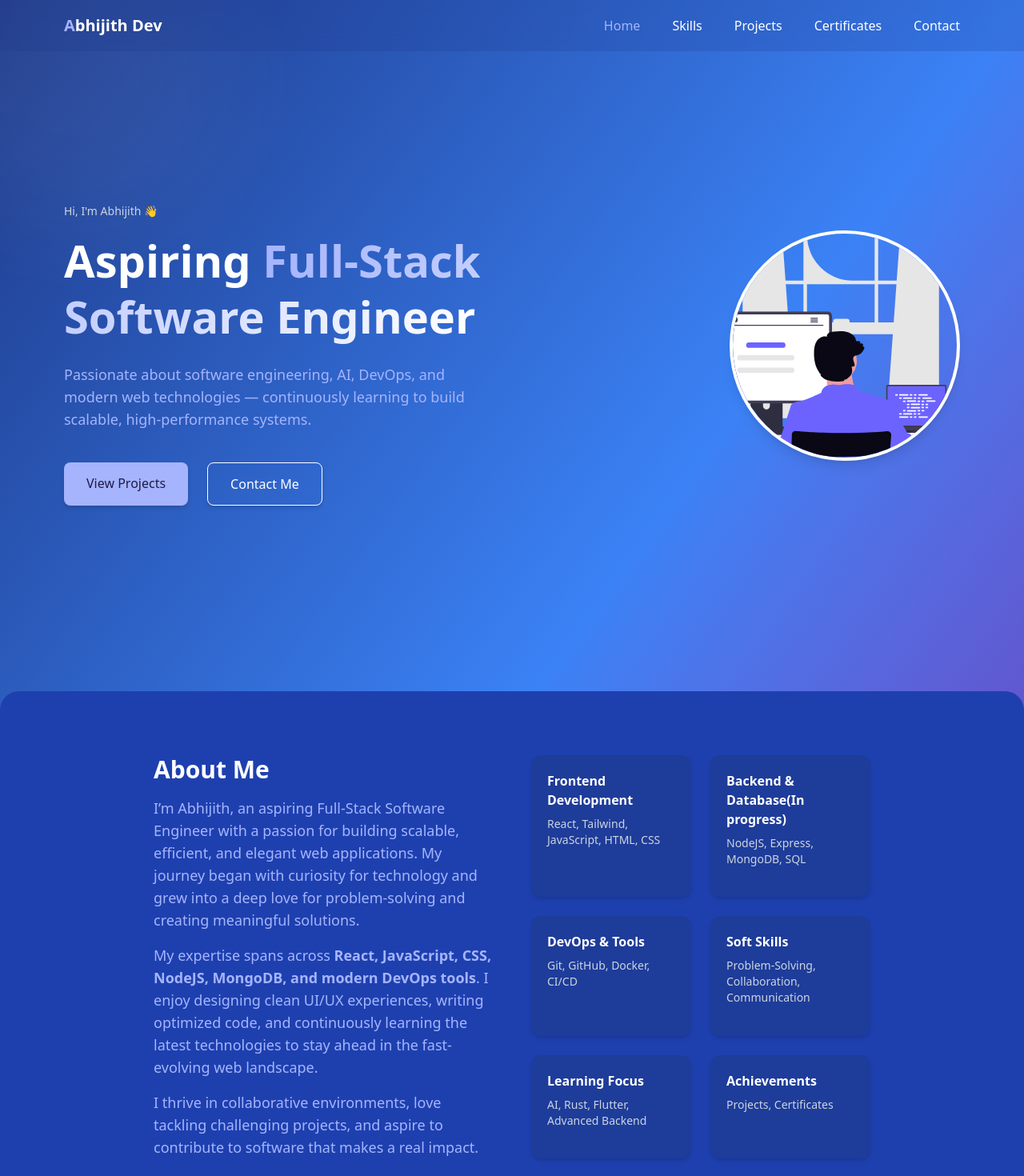
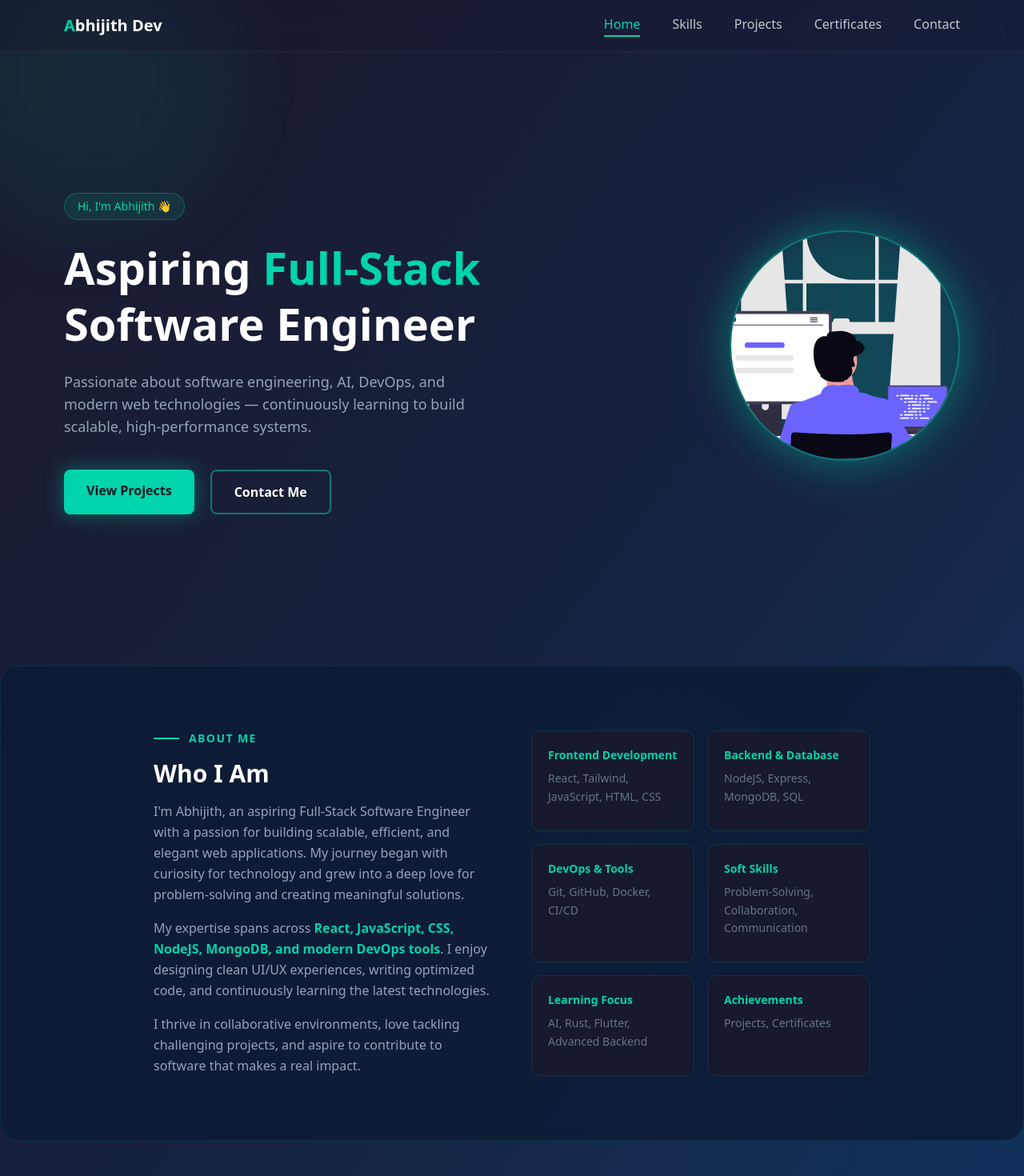
Before and after one commit to abhijith-dev3/portfolio-website, a React (Vite) app: page / in a window 1280 px wide. Shown: the top 1470 px of the page at 80% size. Built offline with nearby package versions, Linux system fonts and the light colour scheme.

Commit message:
Updated UI

```diff
--- a/src/components/Navbar.jsx
+++ b/src/components/Navbar.jsx
@@ -17,20 +17,17 @@ export default function Navbar() {
 
   return (
     <nav
-      className={`fixed top-0 left-0 w-full z-50 transition-all ${
+      className={`fixed top-0 left-0 w-full z-50 transition-all duration-300 ${
         isHome
-          ? "bg-[#1E3A8A]/20 backdrop-blur-md text-white"
+          ? "bg-[#1A1A2E]/30 backdrop-blur-md text-white border-b border-[#00D4AA]/10"
           : "bg-white border-b border-gray-200 text-[#0F172A]"
       }`}
     >
       <div className="max-w-7xl mx-auto flex items-center justify-between px-8 md:px-20 h-16">
+
         {/* Logo */}
-        <div className={`text-xl font-bold`}>
-          <span
-            className={`${
-              isHome ? "text-[#A5B4FC]" : "text-[#1E3A8A]"
-            }`}
-          >
+        <div className="text-xl font-bold">
+          <span className={isHome ? "text-[#00D4AA]" : "text-[#00D4AA]"}>
             A
           </span>
           bhijith Dev
@@ -44,10 +41,10 @@ export default function Navbar() {
               to={link.path}
               className={({ isActive }) =>
                 isActive
-                  ? "text-[#A5B4FC]"
+                  ? `text-[#00D4AA] border-b-2 border-[#00D4AA] pb-0.5`
                   : isHome
-                  ? "hover:text-[#A5B4FC] transition-colors duration-300"
-                  : "hover:text-[#1E3A8A] transition-colors duration-300"
+                  ? "text-white/75 hover:text-[#00D4AA] transition-colors duration-300"
+                  : "text-[#334155] hover:text-[#00D4AA] transition-colors duration-300"
               }
             >
               {link.name}
@@ -59,7 +56,7 @@ export default function Navbar() {
         <div className="md:hidden">
           <button
             onClick={() => setMobileOpen(!mobileOpen)}
-            className="text-2xl focus:outline-none"
+            className={`text-2xl focus:outline-none ${isHome ? "text-white" : "text-[#0F172A]"}`}
           >
             {mobileOpen ? <HiOutlineX /> : <HiOutlineMenu />}
           </button>
@@ -68,9 +65,7 @@ export default function Navbar() {
 
       {/* Mobile Menu */}
       {mobileOpen && (
-        <div
-          className={`md:hidden bg-white text-[#0F172A] border-t border-gray-200 flex flex-col items-center py-4 space-y-4`}
-        >
+        <div className="md:hidden bg-[#16213E] text-white border-t border-[#00D4AA]/20 flex flex-col items-center py-4 space-y-4">
           {links.map((link) => (
             <NavLink
               key={link.name}
@@ -78,8 +73,8 @@ export default function Navbar() {
               onClick={() => setMobileOpen(false)}
               className={({ isActive }) =>
                 isActive
-                  ? "text-[#A5B4FC] font-semibold"
-                  : "hover:text-[#1E3A8A] transition-colors duration-300"
+                  ? "text-[#00D4AA] font-semibold"
+                  : "text-white/75 hover:text-[#00D4AA] transition-colors duration-300"
               }
             >
               {link.name}
--- a/src/pages/Certificates.jsx
+++ b/src/pages/Certificates.jsx
@@ -2,14 +2,13 @@ import React from "react";
 import { motion } from "framer-motion";
 console.log(motion)
 import CertificateCard from "../components/CertificateCard";
-import frontend from "../assets/images/frontend.png"
+import frontend from "../assets/images/frontend.png";
 import javascript from "../assets/images/javascript.png";
-import webdesign from "../assets/images/webdesign.png"
+import webdesign from "../assets/images/webdesign.png";
 import uxui from "../assets/images/uxui.png";
 import javascriptrs from "../assets/images/pdf/javascriptrs.pdf";
 import webdesignrs from "../assets/images/pdf/webdesignrs.pdf";
 import uxrs from "../assets/images/pdf/uxrs.pdf";
-
 
 export default function Certificates() {
   const certificates = [
@@ -31,16 +30,14 @@ export default function Certificates() {
     {
       name: "UX/UI Design",
       logo: uxui,
-      link: uxrs
+      link: uxrs,
     },
-    // Add more...
   ];
 
-  // Motion variants for container & cards
   const container = {
     hidden: {},
     visible: {
-      transition: { staggerChildren: 0.15 }, // stagger the card animations
+      transition: { staggerChildren: 0.15 },
     },
   };
 
@@ -50,33 +47,37 @@ export default function Certificates() {
   };
 
   return (
-    <section className="min-h-screen px-8 md:px-20 pt-24 relative overflow-hidden
-                        bg-gradient-to-br from-[#f0f4f8] to-[#dbeafe]">
+    <section className="min-h-screen px-8 md:px-20 pt-24 pb-20 relative overflow-hidden bg-white">
 
-      {/* Background Circles */}
-      <div className="absolute -top-20 -left-20 w-72 h-72 bg-[#A5B4FC]/20 rounded-full animate-pulse"></div>
-      <div className="absolute -bottom-32 -right-10 w-96 h-96 bg-[#3B82F6]/10 rounded-full animate-pulse z-0"></div>
+      {/* Decorative Bubbles */}
+      <div className="absolute -top-20 -left-20 w-72 h-72 bg-[#00D4AA]/10 rounded-full animate-pulse pointer-events-none"></div>
+      <div className="absolute -bottom-32 -right-10 w-96 h-96 bg-[#0F3460]/10 rounded-full animate-pulse pointer-events-none z-0"></div>
 
       {/* Section Heading */}
       <motion.div
-        className="text-center mb-12"
+        className="text-center mb-14"
         initial={{ opacity: 0, y: -20 }}
         whileInView={{ opacity: 1, y: 0 }}
         viewport={{ once: true }}
         transition={{ duration: 0.6 }}
       >
-        <p className="text-sm uppercase tracking-widest text-[#1E3A8A] mb-2">CERTIFICATES</p>
-        <h1 className="text-4xl md:text-5xl font-bold text-[#0F172A] mb-2">
-          Things I’ve Achieved
+        {/* Teal label matches home page accent color */}
+        <p className="text-xs uppercase tracking-[4px] text-[#00D4AA] font-semibold mb-3">
+          CERTIFICATES
+        </p>
+        <h1 className="text-4xl md:text-5xl font-bold text-[#0F172A] mb-4">
+          Things I've Achieved
         </h1>
-        <p className="text-lg md:text-xl text-[#475569]">
+        {/* Small teal underline — same style as Home page dividers */}
+        <div className="w-12 h-0.5 bg-[#00D4AA] mx-auto mb-5"></div>
+        <p className="text-lg text-[#475569]">
           Verified courses and achievements that showcase my skills and growth.
         </p>
       </motion.div>
 
       {/* Certificates Grid */}
       <motion.div
-        className="grid grid-cols-1 sm:grid-cols-2 md:grid-cols-3 gap-8 z-10"
+        className="grid grid-cols-1 sm:grid-cols-2 md:grid-cols-3 gap-8 relative z-10"
         variants={container}
         initial="hidden"
         whileInView="visible"
--- a/src/pages/Home.jsx
+++ b/src/pages/Home.jsx
@@ -1,8 +1,7 @@
 import { Link } from "react-router-dom";
 import { motion } from "framer-motion";
-import profileImg from "../assets/profileImg.svg"; // ✅ Make sure path is correct
-
-console.log(motion);
+import profileImg from "../assets/profileImg.svg";
+console.log(motion)
 
 const scrollFadeUp = {
   hidden: { opacity: 0, y: 40 },
@@ -11,38 +10,52 @@ const scrollFadeUp = {
 
 export default function Home() {
   return (
-    <div className="relative bg-gradient-to-br from-[#1E3A8A] via-[#3B82F6] to-[#6B21A8] text-white overflow-hidden">
+    <div className="relative bg-gradient-to-br from-[#1A1A2E] via-[#16213E] to-[#0F3460] text-white overflow-hidden">
+
+      {/* Teal glow orbs */}
+      <motion.div
+        className="absolute inset-0 pointer-events-none"
+        initial={{ scale: 0 }}
+        animate={{ scale: 1 }}
+        transition={{ duration: 1.5, ease: "easeOut" }}
+      >
+        <div className="w-96 h-96 bg-[#00D4AA]/8 rounded-full absolute -top-24 -left-24 blur-3xl animate-pulse"></div>
+        <div className="w-72 h-72 bg-[#00D4AA]/6 rounded-full absolute top-1/2 right-1/4 blur-2xl animate-pulse"></div>
+        <div className="w-64 h-64 bg-[#00D4AA]/5 rounded-full absolute -bottom-16 -right-12 blur-3xl animate-pulse"></div>
+      </motion.div>
 
       {/* Hero Section */}
       <section className="flex flex-col md:flex-row items-center px-8 md:px-20 pt-16 min-h-screen gap-8">
 
         {/* Left Side: Intro */}
         <div className="flex-1 max-w-3xl">
-          <motion.p
-            className="text-sm text-[#CBD5E1] mb-4 mt-5.5"
+          <motion.div
+            className="inline-flex items-center gap-2 bg-[#00D4AA]/10 border border-[#00D4AA]/30 rounded-full px-4 py-1.5 mb-6 mt-5"
             initial="hidden"
             whileInView="visible"
             viewport={{ once: true }}
             variants={scrollFadeUp}
           >
-            Hi, I'm Abhijith 👋
-          </motion.p>
+            <span className="text-[#00D4AA] text-sm font-medium">Hi, I'm Abhijith 👋</span>
+          </motion.div>
 
           <motion.h1
-            className="text-4xl md:text-[56px] sm:text-5xl font-bold leading-tight mb-6"
+            className="text-4xl md:text-[56px] font-bold leading-tight mb-6"
             initial="hidden"
             whileInView="visible"
             viewport={{ once: true }}
             variants={scrollFadeUp}
           >
             Aspiring{" "}
-            <span className="bg-clip-text text-transparent bg-gradient-to-r from-[#A5B4FC] to-[#FFFFFF]">
-              Full-Stack Software Engineer
+            <span className="text-[#00D4AA]">
+              Full-Stack
             </span>
+            <br />
+            Software Engineer
           </motion.h1>
 
           <motion.p
-            className="text-lg text-[#A5B4FC] mb-10"
+            className="text-lg text-[#94A3B8] mb-10 max-w-lg"
             initial="hidden"
             whileInView="visible"
             viewport={{ once: true }}
@@ -52,7 +65,7 @@ export default function Home() {
           </motion.p>
 
           <motion.div
-            className="flex gap-6 flex-wrap sm:flex-row"
+            className="flex gap-5 flex-wrap"
             initial="hidden"
             whileInView="visible"
             viewport={{ once: true }}
@@ -60,14 +73,14 @@ export default function Home() {
           >
             <Link
               to="/projects"
-              className="bg-[#A5B4FC] text-[#1E1B4B] px-7 py-3.5 rounded-lg font-medium hover:opacity-90 transition shadow-md hover:scale-105 transform"
+              className="bg-[#00D4AA] text-[#0F1923] px-7 py-3.5 rounded-lg font-bold hover:opacity-90 transition shadow-[0_0_24px_rgba(0,212,170,0.4)] hover:scale-105 transform"
             >
               View Projects
             </Link>
 
             <Link
               to="/contact"
-              className="border border-white text-white px-7 py-3.5 rounded-lg font-medium hover:bg-white hover:text-black transition shadow-md hover:scale-105 transform"
+              className="border-2 border-[#00D4AA]/50 text-white px-7 py-3.5 rounded-lg font-semibold hover:border-[#00D4AA] hover:bg-[#00D4AA]/10 transition hover:scale-105 transform"
             >
               Contact Me
             </Link>
@@ -82,28 +95,21 @@ export default function Home() {
           viewport={{ once: true }}
           transition={{ duration: 0.8, ease: "easeOut" }}
         >
-          <img
-            src={profileImg}
-            alt="Abhijith"
-            className="w-64 h-64 md:w-72 md:h-72 rounded-full border-4 border-white shadow-lg object-cover"
-          />
+          <div className="relative">
+            {/* Teal glow ring behind image */}
+            <div className="absolute inset-0 rounded-full bg-[#00D4AA]/20 blur-xl scale-110"></div>
+            <img
+              src={profileImg}
+              alt="Abhijith"
+              className="relative w-64 h-64 md:w-72 md:h-72 rounded-full border-2 border-[#00D4AA]/40 shadow-[0_0_40px_rgba(0,212,170,0.2)] object-cover"
+            />
+          </div>
         </motion.div>
       </section>
 
-      {/* Decorative Circles */}
-      <motion.div
-        className="absolute inset-0 pointer-events-none"
-        initial={{ scale: 0 }}
-        animate={{ scale: 1 }}
-        transition={{ duration: 1.5, ease: "easeOut" }}
-      >
-        <div className="w-96 h-96 bg-white/5 rounded-full absolute -top-24 -left-24 animate-pulse-slow blur-3xl"></div>
-        <div className="w-72 h-72 bg-white/5 rounded-full absolute -bottom-24 -right-12 animate-pulse-slow"></div>
-      </motion.div>
-
       {/* About Me Section */}
       <motion.section
-        className="mt-16 px-8 md:px-0 py-20 bg-[#1E40AF] rounded-3xl"
+        className="mt-8 px-8 md:px-0 py-20 bg-[#0D1B35]/80 backdrop-blur-sm rounded-3xl border border-[#00D4AA]/10"
         initial="hidden"
         whileInView="visible"
         viewport={{ once: true, amount: 0.2 }}
@@ -113,23 +119,27 @@ export default function Home() {
 
           {/* Left Side: Intro */}
           <div className="flex-1">
-            <h2 className="text-3xl font-bold mb-4 text-white">About Me</h2>
-            <p className="text-lg text-[#A5B4FC] mb-4">
-              I’m Abhijith, an aspiring Full-Stack Software Engineer with a passion for building scalable, efficient, and elegant web applications. My journey began with curiosity for technology and grew into a deep love for problem-solving and creating meaningful solutions.
+            <div className="flex items-center gap-3 mb-4">
+              <div className="w-8 h-0.5 bg-[#00D4AA]"></div>
+              <span className="text-[#00D4AA] text-sm font-semibold tracking-widest uppercase">About Me</span>
+            </div>
+            <h2 className="text-3xl font-bold mb-4 text-white">Who I Am</h2>
+            <p className="text-[#94A3B8] mb-4 leading-relaxed">
+              I'm Abhijith, an aspiring Full-Stack Software Engineer with a passion for building scalable, efficient, and elegant web applications. My journey began with curiosity for technology and grew into a deep love for problem-solving and creating meaningful solutions.
             </p>
-            <p className="text-lg text-[#A5B4FC] mb-4">
-              My expertise spans across <span className="font-semibold">React, JavaScript, CSS, NodeJS, MongoDB, and modern DevOps tools</span>. I enjoy designing clean UI/UX experiences, writing optimized code, and continuously learning the latest technologies to stay ahead in the fast-evolving web landscape.
+            <p className="text-[#94A3B8] mb-4 leading-relaxed">
+              My expertise spans across <span className="font-semibold text-[#00D4AA]">React, JavaScript, CSS, NodeJS, MongoDB, and modern DevOps tools</span>. I enjoy designing clean UI/UX experiences, writing optimized code, and continuously learning the latest technologies.
             </p>
-            <p className="text-lg text-[#A5B4FC]">
+            <p className="text-[#94A3B8] leading-relaxed">
               I thrive in collaborative environments, love tackling challenging projects, and aspire to contribute to software that makes a real impact.
             </p>
           </div>
 
           {/* Right Side: Skills & Highlights */}
-          <div className="flex-1 grid grid-cols-2 sm:grid-cols-2 gap-6">
+          <div className="flex-1 grid grid-cols-2 gap-4">
             {[
               { title: "Frontend Development", desc: "React, Tailwind, JavaScript, HTML, CSS" },
-              { title: "Backend & Database(In progress)", desc: "NodeJS, Express, MongoDB, SQL" },
+              { title: "Backend & Database", desc: "NodeJS, Express, MongoDB, SQL" },
               { title: "DevOps & Tools", desc: "Git, GitHub, Docker, CI/CD" },
               { title: "Soft Skills", desc: "Problem-Solving, Collaboration, Communication" },
               { title: "Learning Focus", desc: "AI, Rust, Flutter, Advanced Backend" },
@@ -137,12 +147,12 @@ export default function Home() {
             ].map((skill, idx) => (
               <motion.div
                 key={idx}
-                className="bg-[#1E3A8A]/60 p-5 rounded-xl shadow-md hover:shadow-lg transition"
-                whileHover={{ scale: 1.05 }}
+                className="bg-[#1A1A2E]/80 border border-[#00D4AA]/15 p-5 rounded-xl hover:border-[#00D4AA]/40 transition-all duration-300"
+                whileHover={{ scale: 1.04, borderColor: "rgba(0,212,170,0.4)" }}
                 transition={{ type: "spring", stiffness: 200 }}
               >
-                <h3 className="text-white font-semibold mb-2">{skill.title}</h3>
-                <p className="text-[#CBD5E1] text-sm">{skill.desc}</p>
+                <h3 className="text-[#00D4AA] font-semibold mb-2 text-sm">{skill.title}</h3>
+                <p className="text-[#64748B] text-sm leading-relaxed">{skill.desc}</p>
               </motion.div>
             ))}
           </div>
@@ -157,11 +167,13 @@ export default function Home() {
         viewport={{ once: true, amount: 0.2 }}
         variants={scrollFadeUp}
       >
-        <h2 className="text-3xl font-bold text-white mb-6 text-center">Some of My Work</h2>
-        <p className="text-lg text-[#A5B4FC] text-center max-w-2xl mx-auto">
+        <h2 className="text-3xl font-bold text-white mb-4 text-center">Some of My Work</h2>
+        <div className="w-12 h-0.5 bg-[#00D4AA] mx-auto mb-6"></div>
+        <p className="text-[#94A3B8] text-lg text-center max-w-2xl mx-auto">
           Check out my projects to see how I translate ideas into code and bring concepts to life with elegant design and clean architecture.
         </p>
       </motion.div>
+
     </div>
   );
 }
--- a/src/pages/Skills.jsx
+++ b/src/pages/Skills.jsx
@@ -1,6 +1,5 @@
 import React from "react";
 import { motion } from "framer-motion";
-
 console.log(motion)
 import {
   FaReact,
@@ -36,18 +35,33 @@ export default function Skills() {
   ];
 
   const categories = [
-    { title: "Frontend", skills: frontendSkills, bg: "bg-[#E0F2FE]", border: "border-[#BAE6FD]" },
-    { title: "Tools / Workflow", skills: toolsSkills, bg: "bg-[#FEF3C7]", border: "border-[#FDE68A]" },
-    { title: "Learning / Exploring", skills: learningSkills, bg: "bg-[#ECFDF5]", border: "border-[#BBF7D0]" },
+    {
+      title: "Frontend",
+      skills: frontendSkills,
+      bg: "bg-white",
+      border: "border-[#00D4AA]/30",
+      topBar: "bg-[#00D4AA]",
+    },
+    {
+      title: "Tools / Workflow",
+      skills: toolsSkills,
+      bg: "bg-white",
+      border: "border-[#00D4AA]/30",
+      topBar: "bg-[#0F3460]",
+    },
+    {
+      title: "Learning / Exploring",
+      skills: learningSkills,
+      bg: "bg-white",
+      border: "border-[#00D4AA]/30",
+      topBar: "bg-[#00D4AA]/70",
+    },
   ];
 
-  // Framer Motion Variants
   const container = {
     hidden: {},
     visible: {
-      transition: {
-        staggerChildren: 0.15, // stagger cards
-      },
+      transition: { staggerChildren: 0.15 },
     },
   };
 
@@ -57,18 +71,18 @@ export default function Skills() {
   };
 
   return (
-    <section className="relative min-h-screen px-8 md:px-20 pt-24 bg-gradient-to-br from-[#f0f4f8] to-[#dbeafe] overflow-hidden">
+    <section className="relative min-h-screen px-8 md:px-20 pt-24 pb-20 bg-white overflow-hidden">
 
-      {/* Decorative Circles */}
-      <div className="absolute -top-20 -left-20 w-72 h-72 bg-[#A5B4FC]/20 rounded-full animate-pulse"></div>
-      <div className="absolute -bottom-32 -right-10 w-96 h-96 bg-[#3B82F6]/10 rounded-full animate-pulse z-0"></div>
+      {/* Decorative Bubbles */}
+      <div className="absolute -top-20 -left-20 w-72 h-72 bg-[#00D4AA]/10 rounded-full animate-pulse pointer-events-none"></div>
+      <div className="absolute -bottom-32 -right-10 w-96 h-96 bg-[#0F3460]/10 rounded-full animate-pulse pointer-events-none z-0"></div>
 
-      {/* Small Label */}
+      {/* Teal label */}
       <motion.p
         initial={{ opacity: 0, y: -20 }}
         whileInView={{ opacity: 1, y: 0 }}
         viewport={{ once: true }}
-        className="text-sm uppercase tracking-widest text-[#1E3A8A] mb-2 text-center"
+        className="text-xs uppercase tracking-[4px] text-[#00D4AA] font-semibold mb-3 text-center"
       >
         SKILLS
       </motion.p>
@@ -83,6 +97,9 @@ export default function Skills() {
       >
         What I work with
       </motion.h1>
+
+      {/* Teal accent line */}
+      <div className="w-12 h-0.5 bg-[#00D4AA] mx-auto mb-4"></div>
 
       {/* Subtitle */}
       <motion.p
@@ -101,14 +118,17 @@ export default function Skills() {
         initial="hidden"
         whileInView="visible"
         viewport={{ once: true }}
-        className="grid grid-cols-1 sm:grid-cols-2 md:grid-cols-3 gap-8 z-10"
+        className="grid grid-cols-1 sm:grid-cols-2 md:grid-cols-3 gap-8 z-10 relative"
       >
         {categories.map((cat) => (
           <motion.div
             key={cat.title}
             variants={cardVariant}
-            className={`${cat.bg} border ${cat.border} rounded-xl p-6 flex flex-col z-10`}
+            className={`${cat.bg} border ${cat.border} rounded-xl overflow-hidden shadow-sm hover:shadow-md transition-shadow duration-300 z-10`}
           >
+            {/* Teal top bar accent */}
+            <div className={`${cat.topBar} h-1 w-full`}></div>
+            <div className="p-6 flex flex-col">
               <h3 className="text-[#0F172A] font-semibold mb-4 text-center text-lg md:text-xl">
                 {cat.title}
               </h3>
@@ -116,6 +136,7 @@ export default function Skills() {
                 {cat.skills.map((skill) => (
                   <SkillCard key={skill.name} {...skill} />
                 ))}
+              </div>
             </div>
           </motion.div>
         ))}
@@ -127,7 +148,7 @@ export default function Skills() {
         whileInView={{ opacity: 1, y: 0 }}
         viewport={{ once: true }}
         transition={{ duration: 0.6, delay: 0.4 }}
-        className="mt-12 text-center italic text-[#64748B]"
+        className="mt-12 text-center italic text-[#00D4AA] font-medium"
       >
         Always learning. Always improving.
       </motion.p>
```
Also changed, not shown: src/components/CertificateCard.jsx (+20 -7 lines), src/components/ProjectCard.jsx (+41 -13 lines), src/components/SkillCard.jsx (+4 -3 lines), src/pages/Contact.jsx (+43 -26 lines), src/pages/Projects.jsx (+21 -15 lines). Lines whose indentation alone changed are shown as unchanged.
